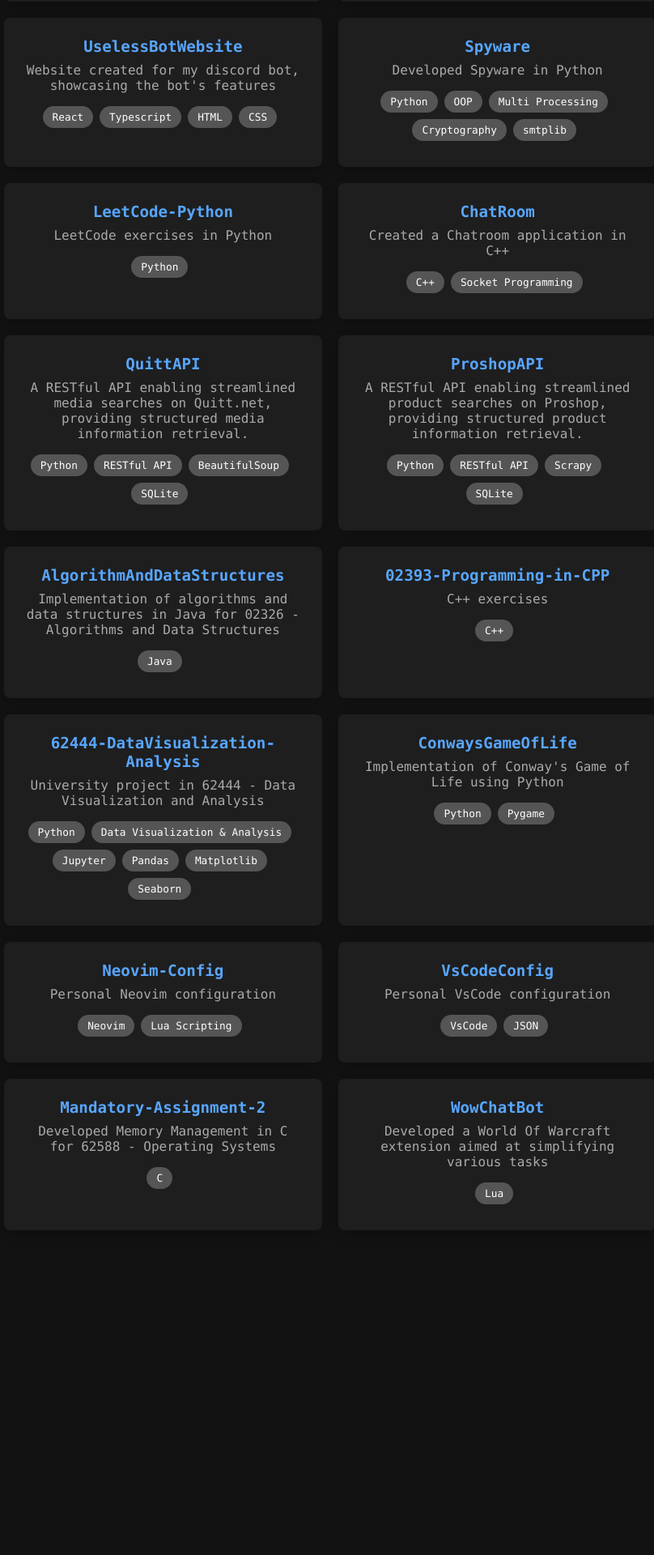
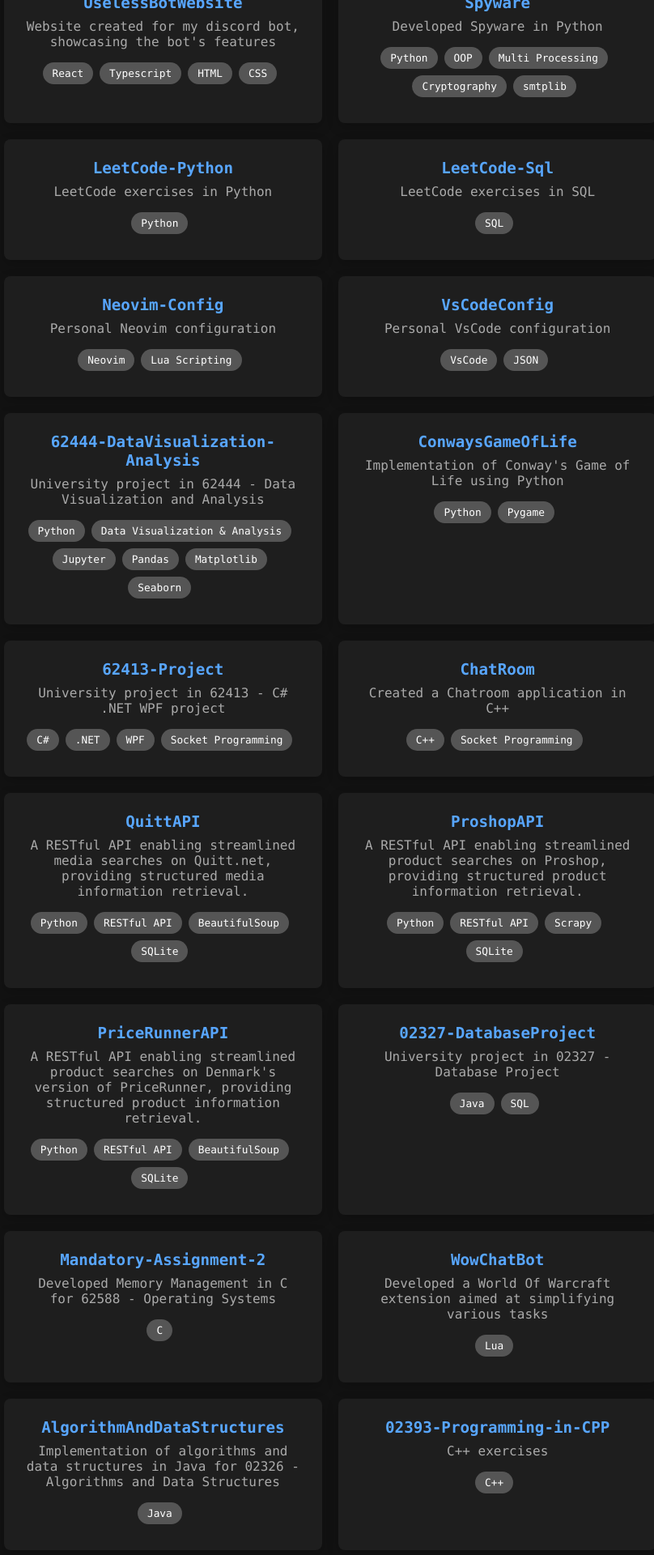
Before and after one commit to DenizIsikli/Portfolio, a React (Create React App) app: page /project in a window 1280 px wide. Shown: the part 558-2478 px from the top of the page at 81% size, without its empty margins (252-1060 px from the left). Before the commit the page ends 2103 px from the top, so only its background shows below. Built offline with nearby package versions, Linux system fonts and the light colour scheme; no server answers.

Commit message:
Update project.tsx

```diff
--- a/src/components/project/project.tsx
+++ b/src/components/project/project.tsx
@@ -88,13 +88,10 @@
                         onMouseEnter={createStars}
                         onMouseLeave={removeStars}
                     >
-                        <a href="https://github.com/DenizIsikli/PriceRunnerAPI">PriceRunnerAPI</a>
-                        <p>A RESTful API enabling streamlined product searches on Denmark's version of PriceRunner, providing structured product information retrieval.</p>
+                        <a href="https://github.com/DenizIsikli/AdventOfCode-AoC-">AdventOfCode-AoC-</a>
+                        <p>Advent of Code challenges done in different languages</p>
                         <div className='tags'>
-                            <span className='tag'>Python</span>
-                            <span className='tag'>RESTful API</span>
-                            <span className='tag'>BeautifulSoup</span>
-                            <span className='tag'>SQLite</span>
+                            <span className='tag'>C++</span>
                         </div>
                         {stars.length > 0 && <div className='star-container'>{stars}</div>}
                     </li>
@@ -146,6 +143,89 @@
                         onMouseEnter={createStars}
                         onMouseLeave={removeStars}
                     >
+                        <a href="https://github.com/DenizIsikli/LeetCode-Sql">LeetCode-Sql</a>
+                        <p>LeetCode exercises in SQL</p>
+                        <div className='tags'>
+                            <span className='tag'>SQL</span>
+                        </div>
+                        {stars.length > 0 && <div className='star-container'>{stars}</div>}
+                    </li>
+                </div>
+                <div className="project-group">
+                    <li
+                        onMouseEnter={createStars}
+                        onMouseLeave={removeStars}
+                    >
+                        <a href="https://github.com/DenizIsikli/Neovim-Config">Neovim-Config</a>
+                        <p>Personal Neovim configuration</p>
+                        <div className='tags'>
+                            <span className='tag'>Neovim</span>
+                            <span className='tag'>Lua Scripting</span>
+                        </div>
+                        {stars.length > 0 && <div className='star-container'>{stars}</div>}
+                    </li>
+                    <li
+                        onMouseEnter={createStars}
+                        onMouseLeave={removeStars}
+                    >
+                        <a href="https://github.com/DenizIsikli/VsCodeConfig/tree/main/Images">VsCodeConfig</a>
+                        <p>Personal VsCode configuration</p>
+                        <div className='tags'>
+                            <span className='tag'>VsCode</span>
+                            <span className='tag'>JSON</span>
+                        </div>
+                        {stars.length > 0 && <div className='star-container'>{stars}</div>}
+                    </li>
+                </div>
+                <div className="project-group">
+                    <li
+                        onMouseEnter={createStars}
+                        onMouseLeave={removeStars}
+                    >
+                        <a href="https://github.com/DenizIsikli/62444-DataVisualization-Analysis">62444-DataVisualization-Analysis</a>
+                        <p>University project in 62444 - Data Visualization and Analysis</p>
+                        <div className='tags'>
+                            <span className='tag'>Python</span>
+                            <span className='tag'>Data Visualization & Analysis</span>
+                            <span className='tag'>Jupyter</span>
+                            <span className='tag'>Pandas</span>
+                            <span className='tag'>Matplotlib</span>
+                            <span className='tag'>Seaborn</span>
+                        </div>
+                        {stars.length > 0 && <div className='star-container'>{stars}</div>}
+                    </li>
+                    <li
+                        onMouseEnter={createStars}
+                        onMouseLeave={removeStars}
+                    >
+                        <a href="https://github.com/DenizIsikli/ConwaysGameOfLife">ConwaysGameOfLife</a>
+                        <p>Implementation of Conway's Game of Life using Python</p>
+                        <div className='tags'>
+                            <span className='tag'>Python</span>
+                            <span className='tag'>Pygame</span>
+                        </div>
+                        {stars.length > 0 && <div className='star-container'>{stars}</div>}
+                    </li>
+                </div>
+                <div className="project-group">
+                    <li
+                        onMouseEnter={createStars}
+                        onMouseLeave={removeStars}
+                    >
+                        <a href="https://github.com/DenizIsikli/62413-Project">62413-Project</a>
+                        <p>University project in 62413 - C# .NET WPF project</p>
+                        <div className='tags'>
+                            <span className='tag'>C#</span>
+                            <span className='tag'>.NET</span>
+                            <span className='tag'>WPF</span>
+                            <span className='tag'>Socket Programming</span>
+                        </div>
+                        {stars.length > 0 && <div className='star-container'>{stars}</div>}
+                    </li>
+                    <li
+                        onMouseEnter={createStars}
+                        onMouseLeave={removeStars}
+                    >
                         <a href="https://github.com/DenizIsikli/ChatRoom">ChatRoom</a>
                         <p>Created a Chatroom application in C++</p>
                         <div className='tags'>
@@ -190,10 +270,13 @@
                         onMouseEnter={createStars}
                         onMouseLeave={removeStars}
                     >
-                        <a href="https://github.com/DenizIsikli/AlgorithmAndDataStructures">AlgorithmAndDataStructures</a>
-                        <p>Implementation of algorithms and data structures in Java for 02326 - Algorithms and Data Structures</p>
+                        <a href="https://github.com/DenizIsikli/PriceRunnerAPI">PriceRunnerAPI</a>
+                        <p>A RESTful API enabling streamlined product searches on Denmark's version of PriceRunner, providing structured product information retrieval.</p>
                         <div className='tags'>
-                            <span className='tag'>Java</span>
+                            <span className='tag'>Python</span>
+                            <span className='tag'>RESTful API</span>
+                            <span className='tag'>BeautifulSoup</span>
+                            <span className='tag'>SQLite</span>
                         </div>
                         {stars.length > 0 && <div className='star-container'>{stars}</div>}
                     </li>
@@ -201,66 +284,11 @@
                         onMouseEnter={createStars}
                         onMouseLeave={removeStars}
                     >
-                        <a href="https://github.com/DenizIsikli/02393-Programming-in-CPP">02393-Programming-in-CPP</a>
-                        <p>C++ exercises</p>
+                        <a href="https://github.com/DenizIsikli/02327-DatabaseProject">02327-DatabaseProject</a>
+                        <p>University project in 02327 - Database Project</p>
                         <div className='tags'>
-                            <span className='tag'>C++</span>
-                        </div>
-                        {stars.length > 0 && <div className='star-container'>{stars}</div>}
-                    </li>
-                </div>
-                <div className="project-group">
-                    <li
-                        onMouseEnter={createStars}
-                        onMouseLeave={removeStars}
-                    >
-                        <a href="https://github.com/DenizIsikli/62444-DataVisualization-Analysis">62444-DataVisualization-Analysis</a>
-                        <p>University project in 62444 - Data Visualization and Analysis</p>
-                        <div className='tags'>
-                            <span className='tag'>Python</span>
-                            <span className='tag'>Data Visualization & Analysis</span>
-                            <span className='tag'>Jupyter</span>
-                            <span className='tag'>Pandas</span>
-                            <span className='tag'>Matplotlib</span>
-                            <span className='tag'>Seaborn</span>
-                        </div>
-                        {stars.length > 0 && <div className='star-container'>{stars}</div>}
-                    </li>
-                    <li
-                        onMouseEnter={createStars}
-                        onMouseLeave={removeStars}
-                    >
-                        <a href="https://github.com/DenizIsikli/ConwaysGameOfLife">ConwaysGameOfLife</a>
-                        <p>Implementation of Conway's Game of Life using Python</p>
-                        <div className='tags'>
-                            <span className='tag'>Python</span>
-                            <span className='tag'>Pygame</span>
-                        </div>
-                        {stars.length > 0 && <div className='star-container'>{stars}</div>}
-                    </li>
-                </div>
-                <div className="project-group">
-                    <li
-                        onMouseEnter={createStars}
-                        onMouseLeave={removeStars}
-                    >
-                        <a href="https://github.com/DenizIsikli/Neovim-Config">Neovim-Config</a>
-                        <p>Personal Neovim configuration</p>
-                        <div className='tags'>
-                            <span className='tag'>Neovim</span>
-                            <span className='tag'>Lua Scripting</span>
-                        </div>
-                        {stars.length > 0 && <div className='star-container'>{stars}</div>}
-                    </li>
-                    <li
-                        onMouseEnter={createStars}
-                        onMouseLeave={removeStars}
-                    >
-                        <a href="https://github.com/DenizIsikli/VsCodeConfig/tree/main/Images">VsCodeConfig</a>
-                        <p>Personal VsCode configuration</p>
-                        <div className='tags'>
-                            <span className='tag'>VsCode</span>
-                            <span className='tag'>JSON</span>
+                            <span className='tag'>Java</span>
+                            <span className='tag'>SQL</span>
                         </div>
                         {stars.length > 0 && <div className='star-container'>{stars}</div>}
                     </li>
@@ -289,6 +317,30 @@
                         {stars.length > 0 && <div className='star-container'>{stars}</div>}
                     </li>
                 </div>
+                <div className="project-group">
+                    <li
+                        onMouseEnter={createStars}
+                        onMouseLeave={removeStars}
+                    >
+                        <a href="https://github.com/DenizIsikli/AlgorithmAndDataStructures">AlgorithmAndDataStructures</a>
+                        <p>Implementation of algorithms and data structures in Java for 02326 - Algorithms and Data Structures</p>
+                        <div className='tags'>
+                            <span className='tag'>Java</span>
+                        </div>
+                        {stars.length > 0 && <div className='star-container'>{stars}</div>}
+                    </li>
+                    <li
+                        onMouseEnter={createStars}
+                        onMouseLeave={removeStars}
+                    >
+                        <a href="https://github.com/DenizIsikli/02393-Programming-in-CPP">02393-Programming-in-CPP</a>
+                        <p>C++ exercises</p>
+                        <div className='tags'>
+                            <span className='tag'>C++</span>
+                        </div>
+                        {stars.length > 0 && <div className='star-container'>{stars}</div>}
+                    </li>
+                </div>
             </ul>
         </section>
     </div>
```
